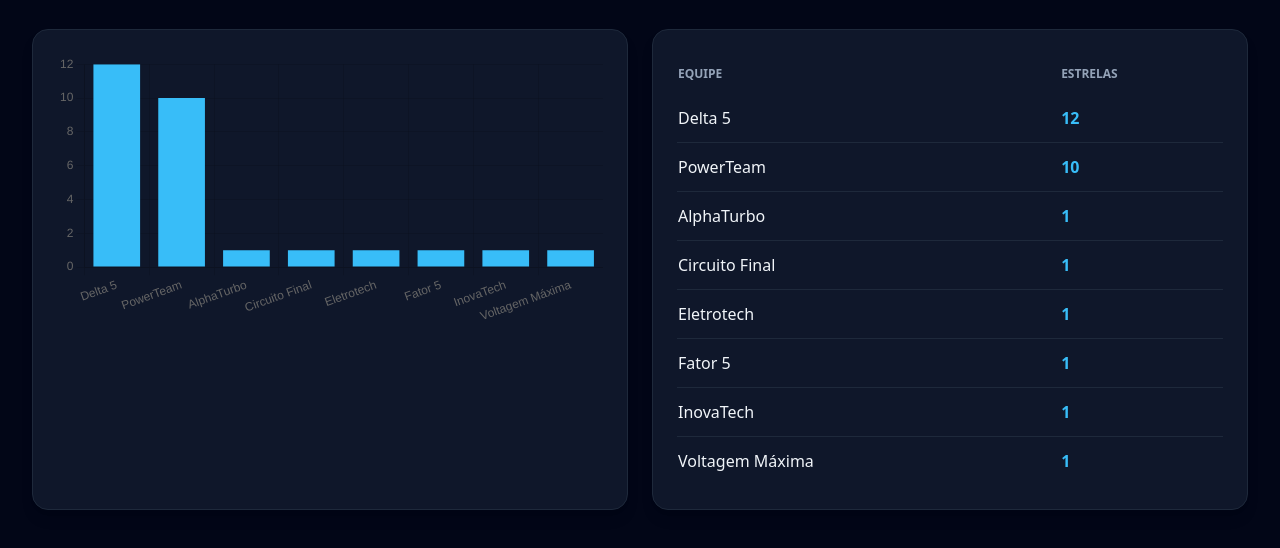
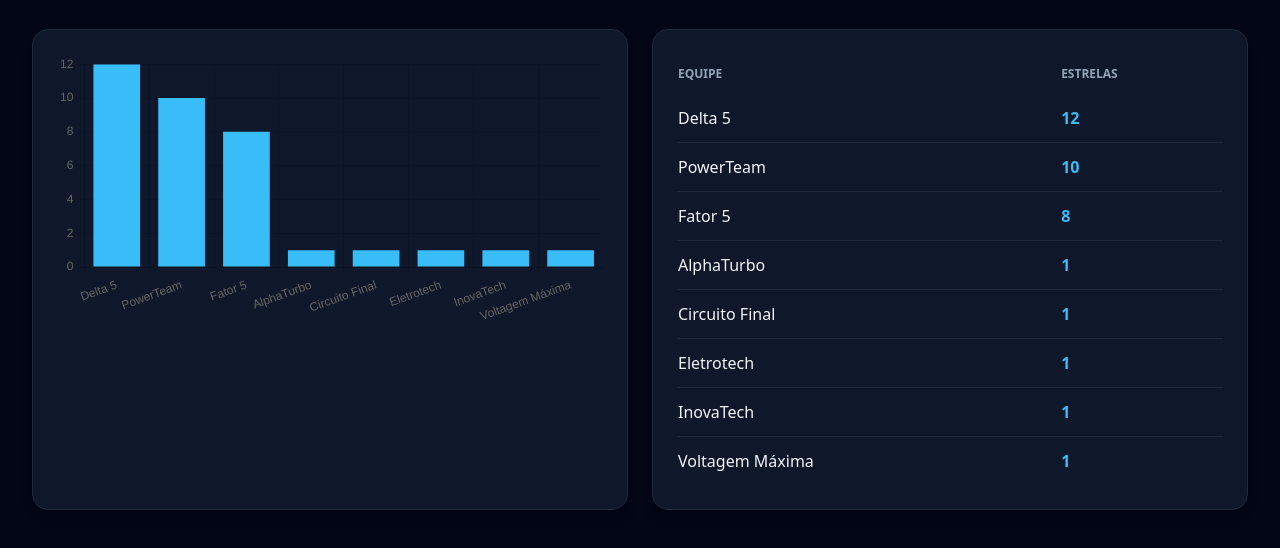
Before and after one commit to davimap/meu-dashboard-bi, a plain HTML site: page index.html in a window 1280 px wide. Shown: the part 226-774 px from the top of the page. Drawn offline with nearby package versions, Linux system fonts and the light colour scheme.

Commit message:
Update index.html

```diff
--- a/index.html
+++ b/index.html
@@ -38,14 +38,14 @@
     <script>
         // Dados embutidos da sua planilha
         const embeddedData = [
-            {"Estrelas":01,"Equipe":"AlphaTurbo"},
-            {"Estrelas":01,"Equipe":"Circuito Final"},
+            {"Estrelas":1,"Equipe":"AlphaTurbo"},
+            {"Estrelas":1,"Equipe":"Circuito Final"},
             {"Estrelas":12,"Equipe":"Delta 5"},
-            {"Estrelas":01,"Equipe":"Eletrotech"},
-            {"Estrelas":01,"Equipe":"Fator 5"},
-            {"Estrelas":01,"Equipe":"InovaTech"},
+            {"Estrelas":1,"Equipe":"Eletrotech"},
+            {"Estrelas":8,"Equipe":"Fator 5"},
+            {"Estrelas":1,"Equipe":"InovaTech"},
             {"Estrelas":10,"Equipe":"PowerTeam"},
-            {"Estrelas":01,"Equipe":"Voltagem Máxima"}
+            {"Estrelas":1,"Equipe":"Voltagem Máxima"}
         ];
 
         function initDashboard() {
```
